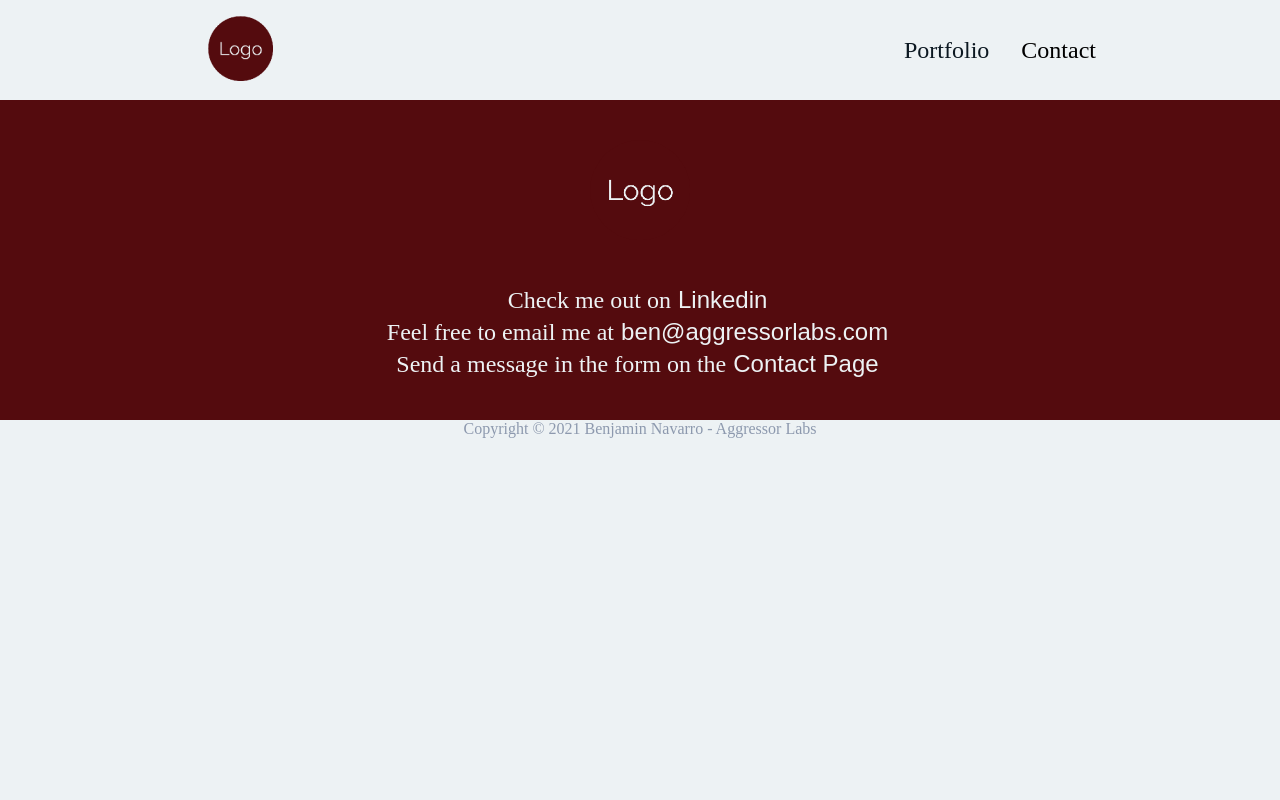
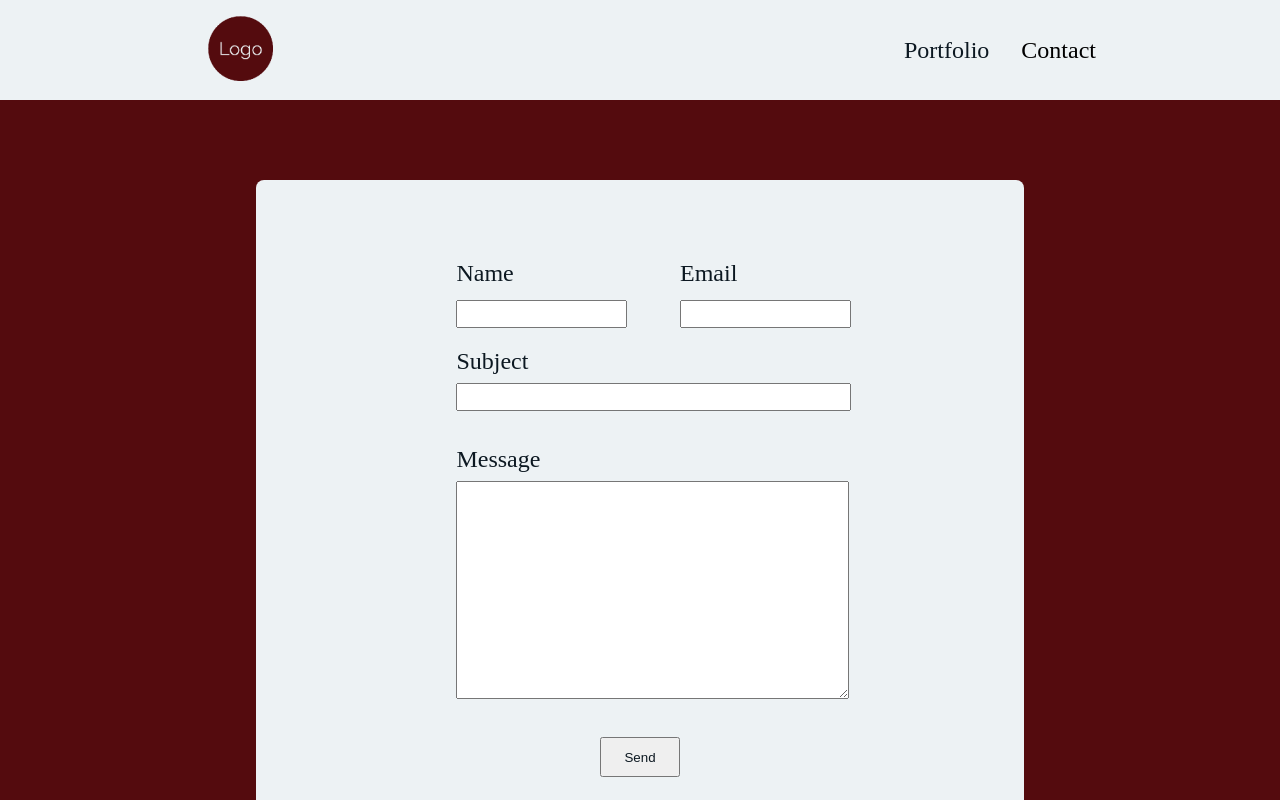
Before and after one commit to spacetitan/WebsiteProgramming, a React (Create React App) app: page /contact in a window 1280 px wide. Shown: the top 800 px of the page. Built offline with nearby package versions, Linux system fonts and the light colour scheme.

Commit message:
fixed minor issues and started contact page

```diff
--- a/src/Components/Images/OverlayCards/OverlayImages.css
+++ b/src/Components/Images/OverlayCards/OverlayImages.css
@@ -1,3 +1,8 @@
+*
+{
+    color: #EDF2F4;
+}
+
 .imageBox
 {
     position: relative;
@@ -30,11 +35,15 @@
 .overlay h2
 {
     padding-top: 5%;
+
+    color: #EDF2F4;
 }
 
 .overlay p
 {
     padding: 5%;
+
+    color: #EDF2F4;
 }
 
 .workLink:link
--- /dev/null
+++ b/src/Pages/contact.css
@@ -0,0 +1,183 @@
+*
+{
+    margin:auto;
+
+    color: #0C1821;
+}
+
+.formBackground
+{
+    height: 90vh;
+    width: 100%;
+
+    margin: auto;
+    padding-top: 10vh;
+
+    background-color: #540B0E;
+}
+
+.formContainer
+{
+    height: 90%;
+    width: 60%;
+
+    margin: auto;
+
+    border: 1vh;
+    border-radius: 1vh;
+
+    background-color: #EDF2F4;
+}
+
+.contactForm
+{
+    height: 100%;
+
+    margin-left: 10vh;
+}
+
+.idContainer
+{
+    height: 5%;
+    width: 65%;
+
+    margin: auto;
+
+    padding-top: 10vh;
+}
+
+.leftContainer
+{
+    float: left;
+
+    height: 100%;
+    width: 50%;
+}
+
+.nameLabel
+{
+    float: left;
+
+    font-size: 24px;
+}
+
+.nameInput
+{
+    float: left;
+
+    margin-top: 1vh;
+    padding-left: 10px;
+    text-align: left;
+
+    width: 35%;
+    height: 3vh;
+}
+
+.rightContainer
+{
+    float: right;
+
+    height: 100%;
+    width: 50%;
+}
+
+.emailLabel
+{
+    float: left;
+
+    font-size: 24px;
+}
+
+.emailInput
+{
+    margin-top: 1vh;
+    padding-left: 10px;
+    text-align: left;
+
+    width: 35%;
+    height: 3vh;
+}
+
+.subjectContainer
+{
+    margin: auto;
+    margin-top: 7vh;
+
+    height: 15%;
+    width: 65%;
+}
+
+.subjectLabelContainer
+{
+    float: left;
+
+    width: 100%;
+}
+
+.subjectLabel
+{
+    float: left;
+
+    font-size: 24px;
+}
+
+.subjectInput
+{
+    float: left;
+
+    margin-top: 1vh;
+    padding-left: 10px;
+    text-align: left;
+
+    width: 85%;
+    height: 3vh;
+}
+
+.messegeContainer
+{
+    margin: auto;
+
+    height: 45%;
+    width: 65%;
+}
+
+.messegeLabelContainer
+{
+    float: left;
+
+    width: 100%;
+}
+
+.messegeLabel
+{
+    float: left;
+
+    font-size: 24px;
+}
+
+.messageInput
+{
+    float: left;
+
+    margin-top: 1vh;
+    padding-top: 2vh;
+    padding-left: 10px;
+    text-align: left;
+
+    width: 85%;
+    height: 25vh;
+}
+
+.buttonContainer
+{
+    height: 15%;
+    width: 100%;
+}
+
+.submitButton
+{
+    height: 5vh;
+    width: 10vh;
+
+    margin-right: 10vh;
+}
--- a/src/Pages/contact.js
+++ b/src/Pages/contact.js
@@ -1,4 +1,5 @@
 import React from 'react';
+import "./contact.css";
 
 import Footer from '../Components/Footer/Footer';
 
@@ -6,10 +7,53 @@ const Contact = () => {
 return (
 	<>
 		<header>
+			<div className="contactHeader">
 
+			</div>
 		</header>
 
 		<body>
+			<div className="formBackground">
+				<div className="formContainer">
+					{/* <form action="" className="contactForm" onSubmit={this.handleSubmit.bind(this)} method="POST"> */}
+					<form action="" className="contactForm">
+						<div className="idContainer">
+							<div className="leftContainer">
+								<label htmlFor="name" className="nameLabel">Name</label>
+							</div>
+
+							<div className="rightContainer">
+								<label htmlFor="email" className="emailLabel">Email</label>
+							</div>
+
+							<input type="text" className="nameInput" />
+							<input type="email" className="emailInput" />
+						</div>
+
+						<div className="subjectContainer">
+							<div className="subjectLabelContainer">
+								<label htmlFor="subject" className="subjectLabel">Subject</label>
+							</div>
+
+							<input type="text" className="subjectInput" />
+						</div>
+
+
+						<div className="messegeContainer">
+							<div className="messegeLabelContainer">
+								<label htmlFor="message" className="messegeLabel">Message</label>
+							</div>
+
+							<textarea name="" id="" cols="30" rows="10" className="messageInput"></textarea>
+						</div>
+
+						<div className="buttonContainer">
+							<button type="submit" className="submitButton" >Send</button>
+						</div>
+					</form>
+				</div>
+			</div>
+
 
 			<Footer />
 		</body>
--- a/src/Pages/index.css
+++ b/src/Pages/index.css
@@ -9,7 +9,7 @@
 {
     margin: auto;
     padding: auto;
-    height: 100vh;
+    height: 80vh;
     width: 60%;
     font-family: Arial, Helvetica, sans-serif;
 	font-size: 24px;
@@ -31,25 +31,30 @@
 .body
 {
     height: 350vh;
+    width: 100%;
     background-color: #540B0E;
     color: #EDF2F4;
 }
 
-.headerContainer
-{
-    height: 60vh;
-    background-color: #540B0E;
-}
-
 .bodyHeader
 {
-    padding-top: 20vh;
+    height: 10vh;
+    width: 45%;
+
+    margin: auto;
+    padding-top: 50px;
+
+    color: #EDF2F4;
 }
 
 .bodyDescription
 {
-    margin: 10vh auto 10vh auto;
+    height: 20vh;
     width: 45%;
+
+    margin: auto;
+
+    color: #EDF2F4;
 }
 
 .skillbackground
--- a/src/Pages/index.js
+++ b/src/Pages/index.js
@@ -25,7 +25,7 @@ return (
 		</div>
 
 		<body className='body'>
-		<div className="headerContainer">
+			<div>
 				<h1 className="bodyHeader">
 					Benjamin Navarro
 				</h1>
```
Lines whose indentation alone changed are shown as unchanged.
